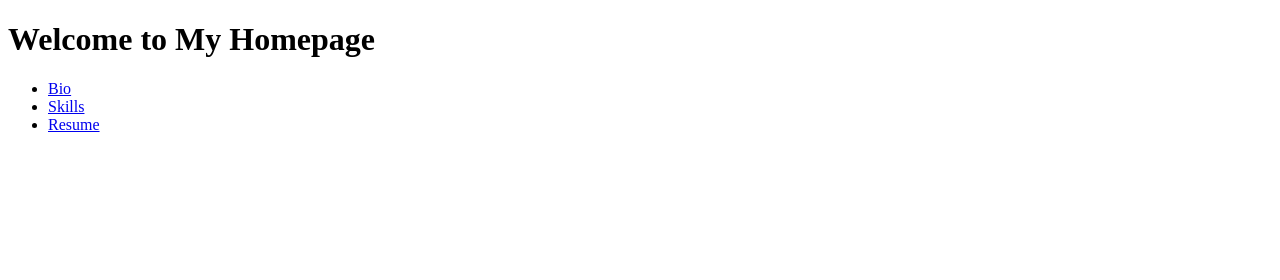
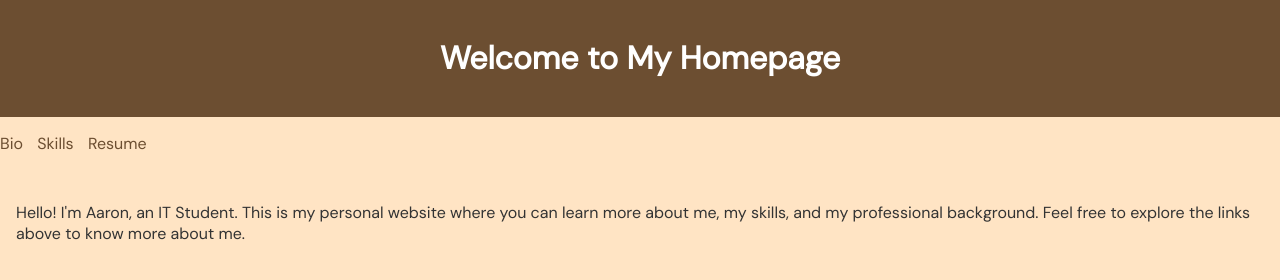
Before and after one commit to grthvn26/Landing-page, a plain HTML site: page index.html in a window 1280 px wide. Drawn offline with Linux system fonts and the light colour scheme.

Commit message:
Update index.html
Added internal css, updated background color and header

```diff
--- a/index.html
+++ b/index.html
@@ -2,10 +2,48 @@
 <html lang="en">
 <head>
     <meta charset="UTF-8">
+    <meta name="viewport" content="width=device-width, initial-scale=1.0">
+    <link href='https://fonts.googleapis.com/css?family=DM Sans' rel='stylesheet'>
+    <link href='https://fonts.googleapis.com/css?family=EB Garamond' rel='stylesheet'>
     <title>Landing Page</title>
+    <style>
+        body {
+            font-family: DM Sans, sans-serif;
+            margin: 0;
+            padding: 0;
+            background-color: bisque;
+            color: #333;
+        }
+        header {
+            background-color:  #6C4E31;
+            color: white;
+            padding: 1em 0;
+            text-align: center;
+        }
+        nav ul {
+            list-style-type: none;
+            padding: 0;
+        }
+        nav ul li {
+            display: inline;
+            margin-right: 10px;
+        }
+        nav ul li a {
+            text-decoration: none;
+            color: #6C4E31;
+        }
+        nav ul li a:hover {
+            text-decoration: underline;
+        }
+        main {
+            padding: 1em;
+        }
+    </style>
 </head>
 <body>
-    <h1>Welcome to My Homepage</h1>
+    <header>
+        <h1>Welcome to My Homepage</h1>
+    </header>
     <nav>
         <ul>
             <li><a href="biography.html">Bio</a></li>
@@ -13,5 +51,8 @@
             <li><a href="resume.html">Resume</a></li>
         </ul>
     </nav>
+    <main>
+        <p>Hello! I'm Aaron, an IT Student. This is my personal website where you can learn more about me, my skills, and my professional background. Feel free to explore the links above to know more about me.</p>
+    </main>
 </body>
 </html>
```
